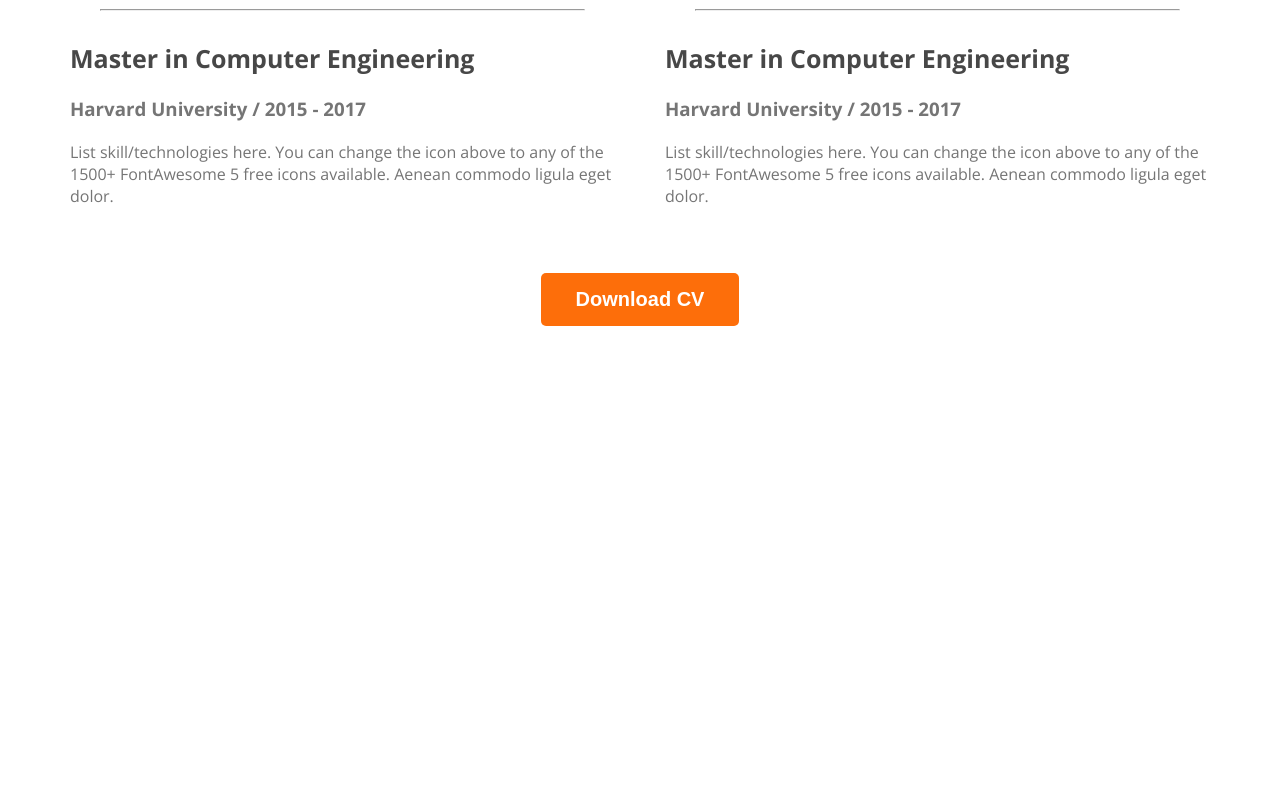
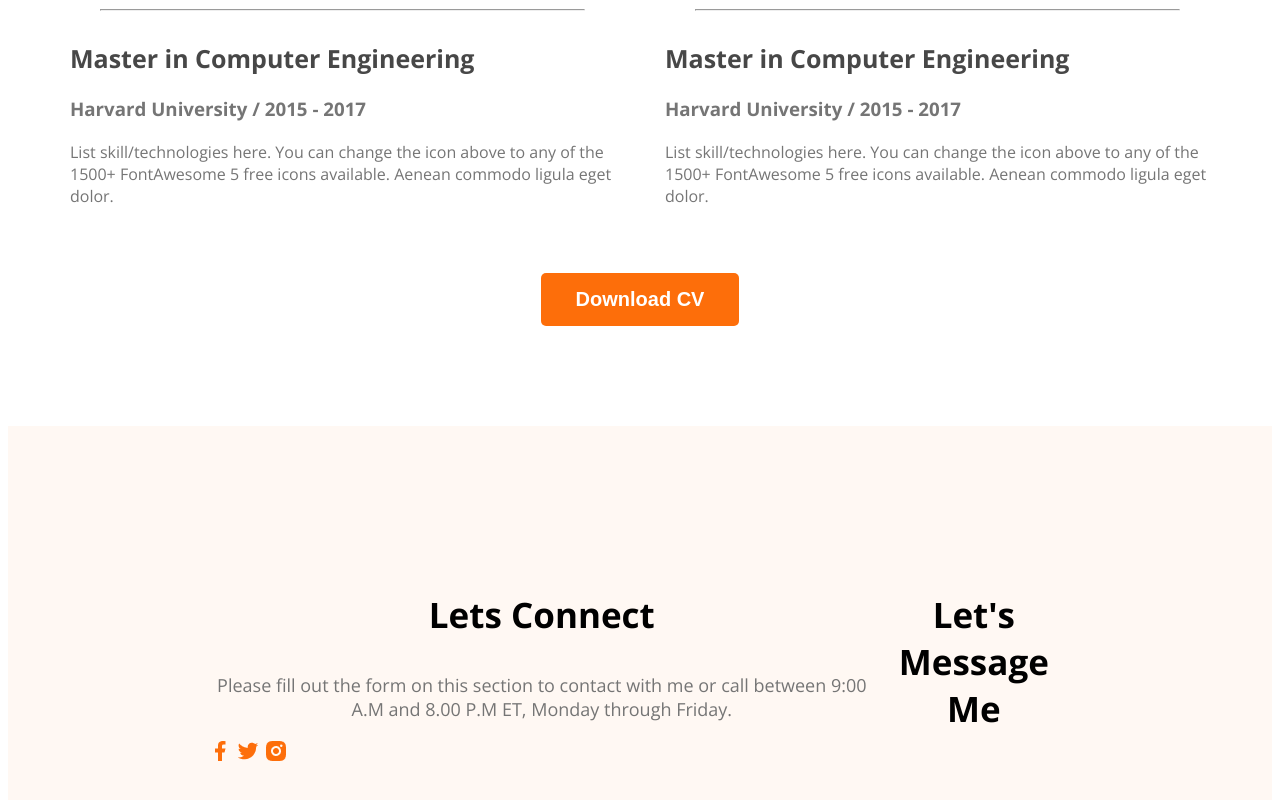
Before and after one commit to purna25/web-developer-portfolio, a plain HTML site: page index.html in a window 1280 px wide. Shown: the part 2803-3603 px from the top of the page. Before the commit the page ends 3137 px from the top, so only its background shows below. Drawn offline with nearby package versions, Linux system fonts and the light colour scheme.

Commit message:
basic footer

```diff
--- a/index.html
+++ b/index.html
@@ -140,7 +140,18 @@
 
                                     </main>
                                     <footer>
-
+                                      <div class="footer-column">
+                                                                        <h3 class="section-title">Lets Connect</h3>
+                                                                        <p class="section-description">Please fill out the form on this section to contact with me or call between 9:00 A.M and 8.00 P.M ET, Monday through Friday.</p>
+                                    <div class="social-links">
+                                    <a href=""><img src="images/icons/facebook.png" alt=""></a>
+                                    <a href=""><img src="images/icons/twitter.png" alt=""></a>
+                                    <a href=""><img src="images/icons/insta.png" alt=""></a>
+                                    </div>
+                                      </div>
+                                      <div class="footer-column">
+                                                                        <h3 class="section-title">Let's Message Me</h3>
+                                      </div>
                                     </footer>
 
 </body>
--- a/styles/portfolio.css
+++ b/styles/portfolio.css
@@ -147,3 +147,9 @@ main{
                                     text-align: center;
                                     margin-top: 50px;
 }
+footer{
+                                    display: flex;
+                                    background-color: #FFF8F3;
+                                    padding: 130px 200px;
+                                    margin-top: 100px;
+}
```
